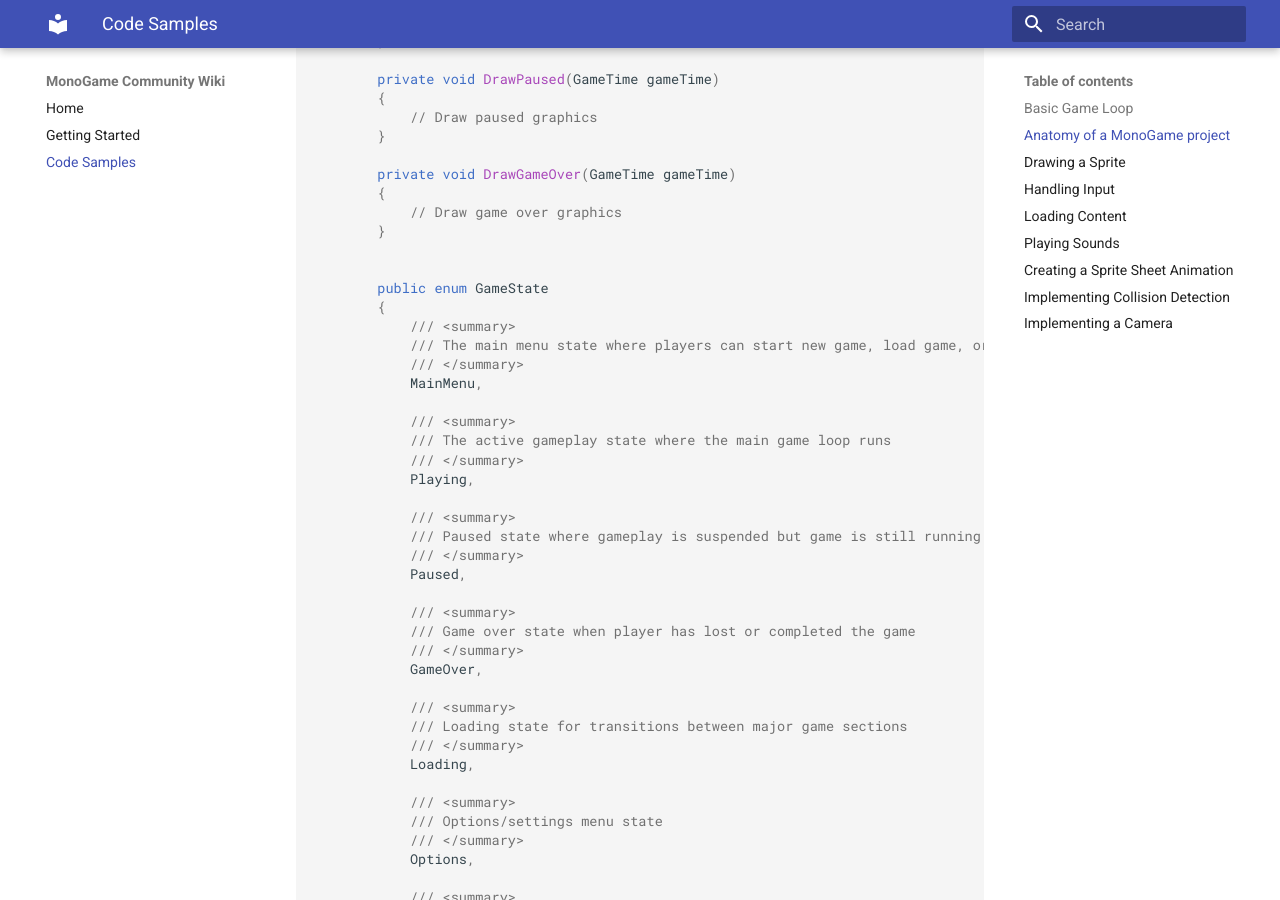
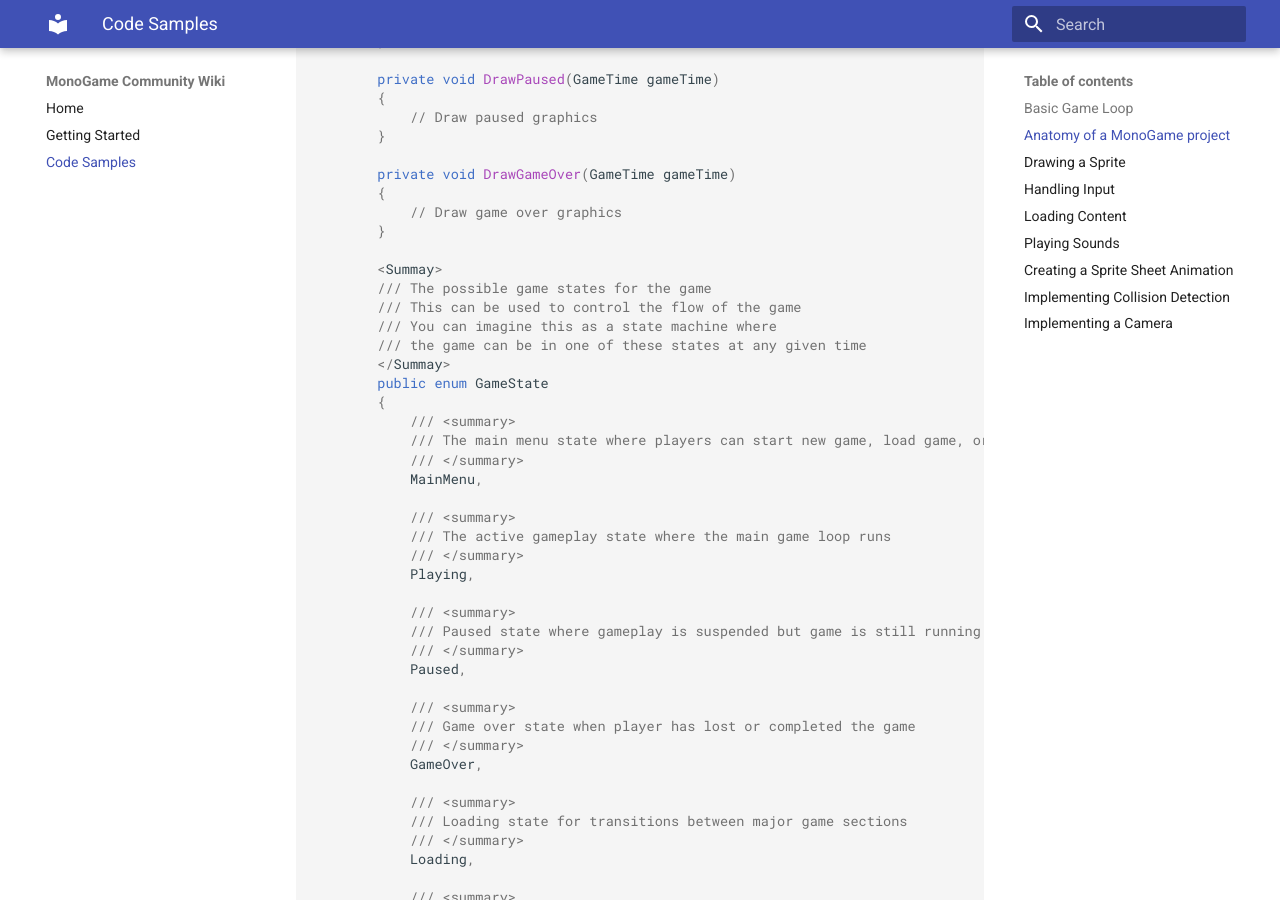
Before and after one commit to MrValentine7777/MonoGameCommunityWiki, an MkDocs documentation site: the page built from docs/code_samples.md, in a window 1280 px wide and 900 px high, scrolled down 5020 px. Built offline with MkDocs 1.6.1 and Material for MkDocs 9.7.7, drawn with Linux system fonts in a browser that asks for light colours.

Commit message:
Enhance documentation for GameState enum
Added a summary section to the `GameState` enum in the
`MyGame` namespace. This new documentation describes the
possible game states and their function in controlling
the game's flow, comparing it to a state machine.
Removed an irrelevant comment to improve clarity.

```diff
--- a/docs/code_samples.md
+++ b/docs/code_samples.md
@@ -240,7 +240,12 @@ namespace MyGame
 			// Draw game over graphics
 		}
 
-
+		<Summay>
+		/// The possible game states for the game
+		/// This can be used to control the flow of the game
+		/// You can imagine this as a state machine where
+		/// the game can be in one of these states at any given time
+		</Summay>
 		public enum GameState
 		{
 			/// <summary>
```
